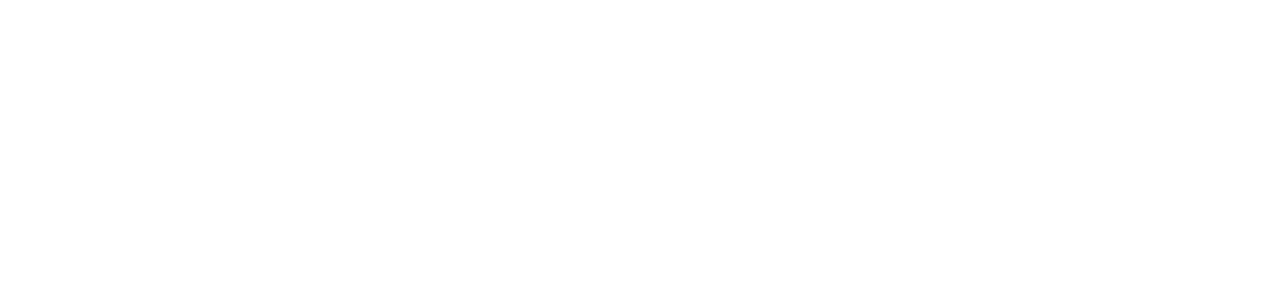
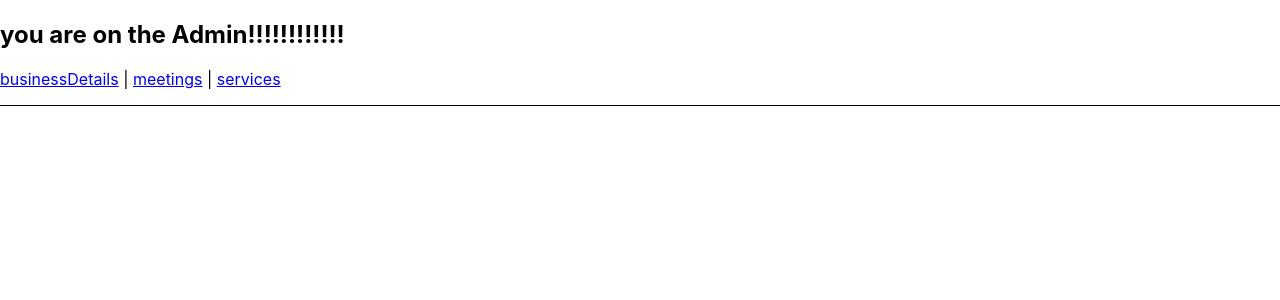
Before and after one commit to TamarAizinshtat/react, a React (Create React App) app: page /admin in a window 1280 px wide. Before the commit this address had no page. Shown: the top 300 px of the page. Built offline with nearby package versions, Linux system fonts and the light colour scheme.

Commit message:
startedManeger

```diff
--- a/src/App.js
+++ b/src/App.js
@@ -1,4 +1,4 @@
-import logo from './logo.svg';
+
 import './App.css';
 import { Link } from "react-router-dom";
 
--- /dev/null
+++ b/src/admin/admin.js
@@ -0,0 +1,18 @@
+import { Link } from "react-router-dom";
+
+function Admin() {
+    return (
+        <div>
+           <h2>you are on the Admin!!!!!!!!!!!!</h2>
+           <nav style={{
+              borderBottom: "solid 1px",
+              paddingBottom: "1rem",
+            }}>
+            <Link to="/businessDatails">businessDetails</Link> |{" "}
+            <Link to="/meetings">meetings</Link> |{" "}
+            <Link to="/services">services</Link>
+            </nav>
+        </div>
+      );
+  }
+  export default Admin;
--- /dev/null
+++ b/src/admin/businessDetails.js
@@ -0,0 +1,7 @@
+export default function BusinessDatails() {
+    return (
+      <main style={{ padding: "1rem 0" }}>
+        <h2>you are on the BusinessDatails!!!!!!!!!!!!</h2>
+      </main>
+    );
+  }
--- /dev/null
+++ b/src/admin/meetings.js
@@ -0,0 +1,7 @@
+export default function Meetings() {
+    return (
+      <main style={{ padding: "1rem 0" }}>
+        <h2>you are on the Meetings!!!!!!!!!!!!</h2>
+      </main>
+    );
+  }
--- /dev/null
+++ b/src/admin/services.js
@@ -0,0 +1,7 @@
+export default function Services() {
+    return (
+      <main style={{ padding: "1rem 0" }}>
+        <h2>you are on the Services!!!!!!!!!!!!</h2>
+      </main>
+    );
+  }
--- a/src/index.js
+++ b/src/index.js
@@ -5,6 +5,10 @@ import './index.css';
 import App from './App';
 import Tami from "./tami";
 import reportWebVitals from './reportWebVitals';
+import Admin from './admin/admin';
+import BusinessDatails from './admin/businessDetails';
+import Meetings from './admin/meetings';
+import Services from './admin/services';
 
 const root = ReactDOM.createRoot(document.getElementById('root'));
 root.render(
@@ -12,6 +16,18 @@ root.render(
     <Routes>
       <Route path="/" element={<App />} />
       <Route path="tami" element={<Tami />} />
+      <Route path="admin" element={<Admin />} />
+      <Route path="businessDatails" element={<BusinessDatails />} />
+      <Route path="meetings" element={<Meetings />} />
+      <Route path="services" element={<Services />} />
+      <Route
+      path="*"
+      element={
+        <main style={{ padding: "1rem" }}>
+          <p>There's nothing here!</p>
+        </main>
+      }
+    />
       </Routes>
   </BrowserRouter>
 );
```
